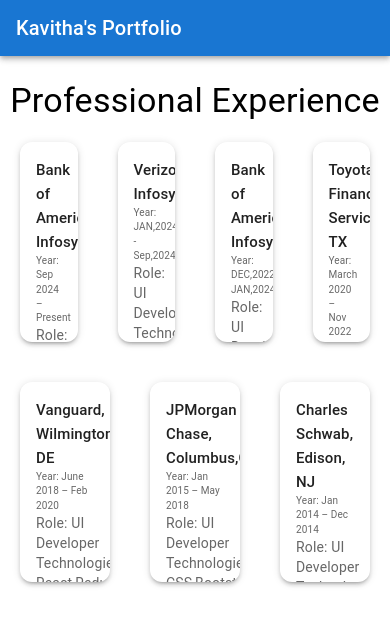
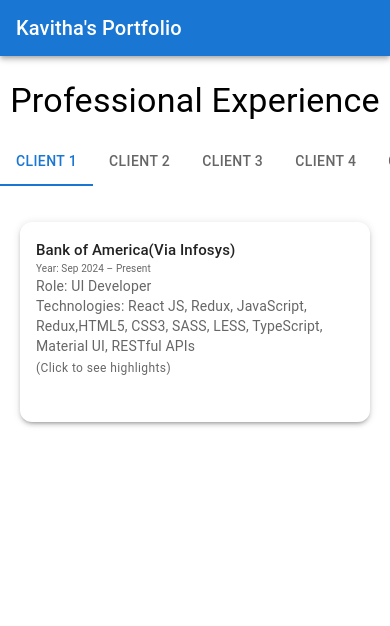
Before and after one commit to kavitha1246/resume, a React (Create React App) app: page /experience in a window 390 px wide. Shown: the top 626 px of the page. Built offline with nearby package versions, Linux system fonts and the light colour scheme; some icons are missing.

Commit message:
experience responsive

```diff
--- a/src/Experience/experience.js
+++ b/src/Experience/experience.js
@@ -1,4 +1,7 @@
-import React from 'react';
+import React, { useState } from 'react';
+import { Typography, Box, Tabs, Tab, Stack, useMediaQuery } from '@mui/material';
+import { useTheme } from '@mui/material/styles';
+
 import ClientCard from './clientCard';
 import ClientCard1 from './clientCard1';
 import ClientCard2 from './clientCard2';
@@ -6,29 +9,77 @@
 import ClientCard4 from './clientCard4';
 import ClientCard5 from './clientCard5';
 import ClientCard6 from './clientCard6';
-import { Typography } from '@mui/material';
-import { Stack } from '@mui/material';
+
+const cards = [
+  <ClientCard />,
+  <ClientCard1 />,
+  <ClientCard2 />,
+  <ClientCard3 />,
+  <ClientCard4 />,
+  <ClientCard5 />,
+  <ClientCard6 />
+];
 
 function Experience() {
+  const theme = useTheme();
+  const isMobileOrTablet = useMediaQuery(theme.breakpoints.down('md'));
+  const [tab, setTab] = useState(0);
+
   return (
     <>
-        <Typography variant="h4" gutterBottom sx={{ textAlign: 'center', marginBottom: 0}}>
+      <Typography
+        variant="h4"
+        gutterBottom
+        sx={{ textAlign: 'center', mb: 2 }}
+      >
         Professional Experience
       </Typography>
-    <Stack direction="row" sx={{width:'100%',height:'50%'}}>
+
+      {/* 📱 MOBILE & TABLET → ONE CARD WITH TABS */}
+      {isMobileOrTablet && (
+        <Box>
+          <Tabs
+            value={tab}
+            onChange={(e, newValue) => setTab(newValue)}
+            variant="scrollable"
+            scrollButtons="auto"
+            centered
+          >
+            {cards.map((_, index) => (
+              <Tab key={index} label={`Client ${index + 1}`} />
+            ))}
+          </Tabs>
+
+          <Box sx={{ mt: 2, display: 'flex', justifyContent: 'center' }}>
+            {cards[tab]}
+          </Box>
+        </Box>
+      )}
+
+      {/* 💻 DESKTOP → ALL CARDS */}
+      {!isMobileOrTablet && (
+        <>
+          <Stack direction="row" spacing={2} justifyContent="center">
             <ClientCard />
             <ClientCard1 />
             <ClientCard2 />
             <ClientCard3 />
           </Stack>
-        <Stack direction="row" sx={{width:'100%',height:'50%',marginTop:0}}>
+
+          <Stack
+            direction="row"
+            spacing={2}
+            justifyContent="center"
+            mt={2}
+          >
             <ClientCard4 />
             <ClientCard5 />
             <ClientCard6 />
-
           </Stack>
-
+        </>
+      )}
     </>
   );
 }
+
 export default Experience;
```
Lines whose indentation alone changed are shown as unchanged.
